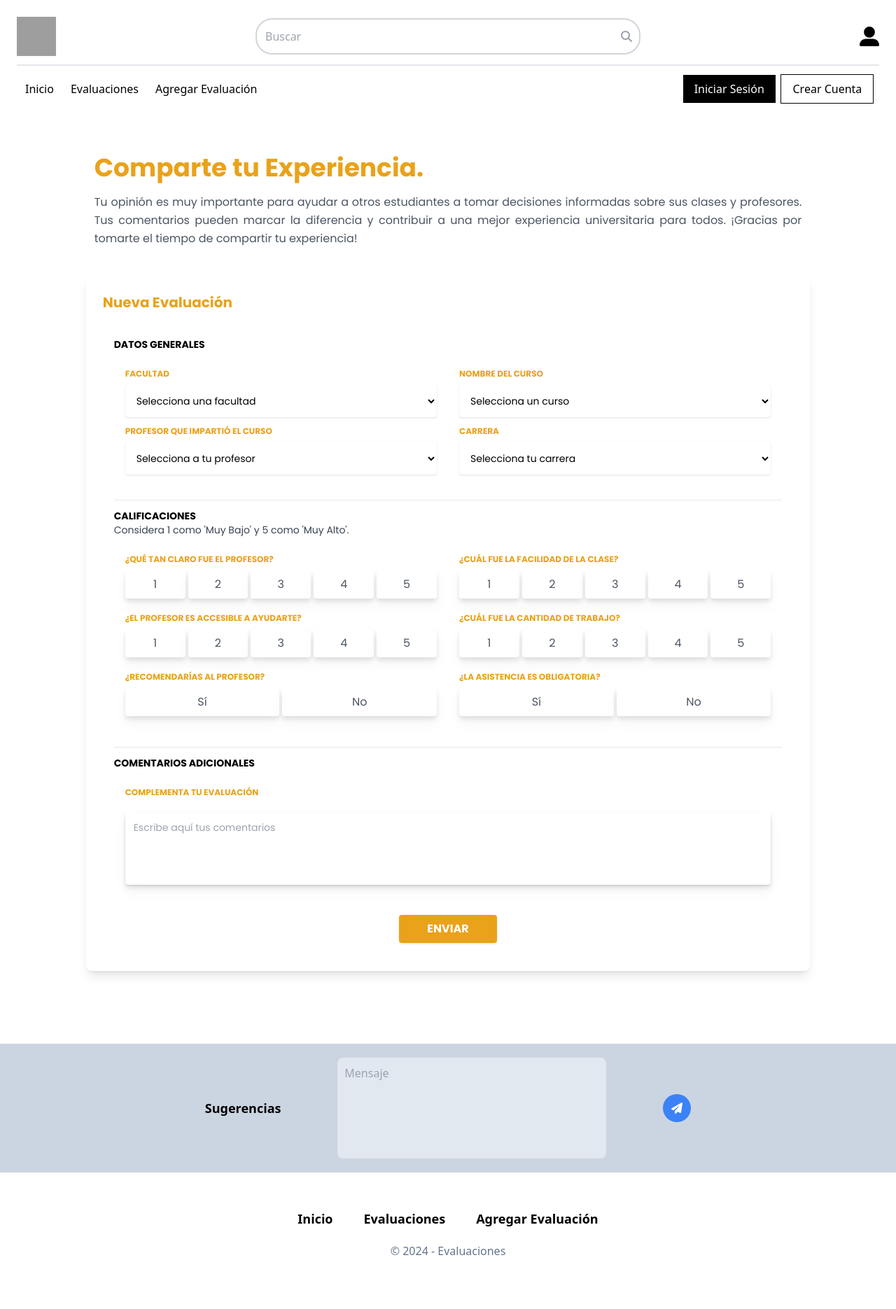
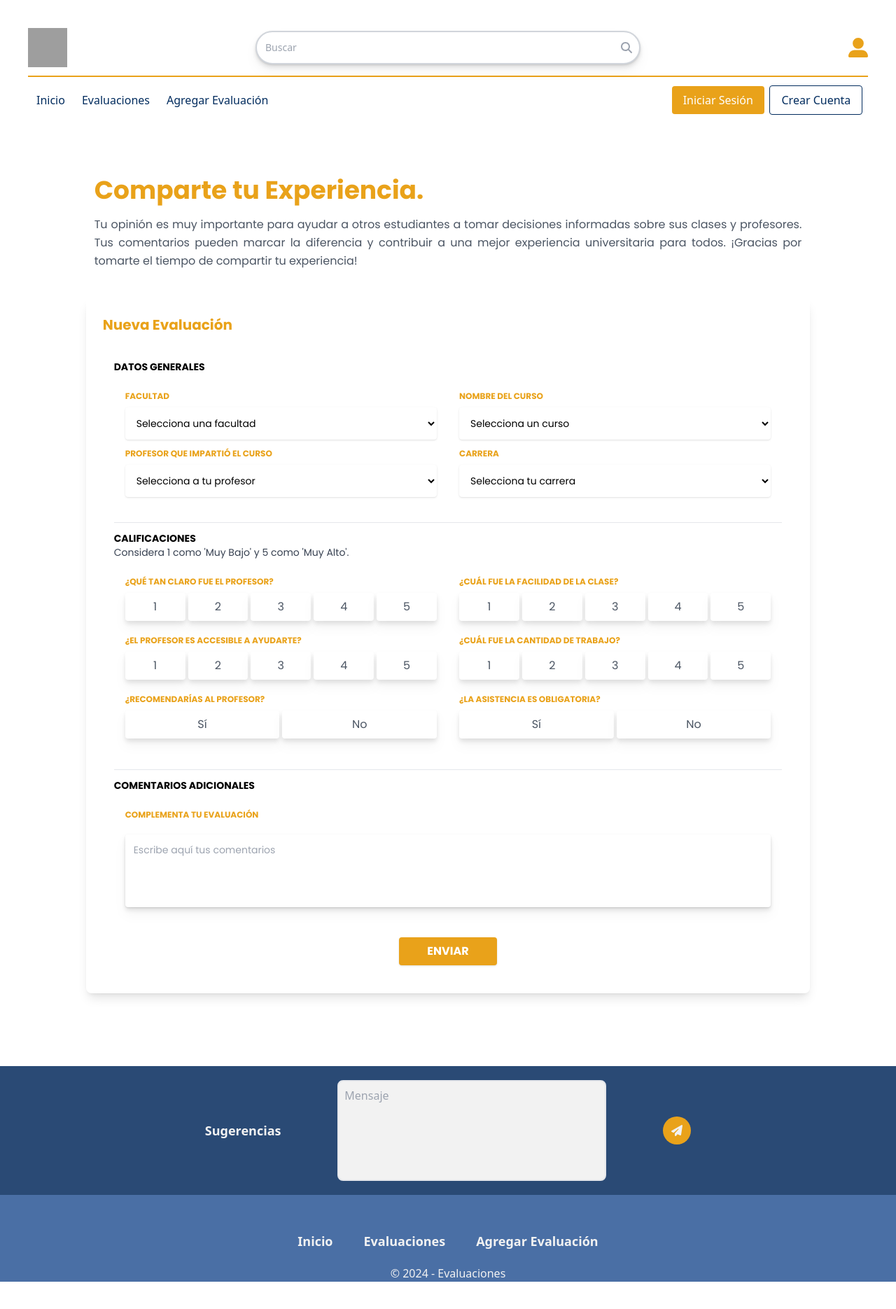
Before and after one commit to mierri/ProyectoDAW, a React (Vite) app: page /pages/evaluaciones/nuevo in a window 1280 px wide. Shown: the top 1870 px of the page at 70% size. After the commit the page ends 1831 px from the top, so only its background shows below. Built offline with nearby package versions, Linux system fonts and the light colour scheme; grey boxes are pictures that could not be loaded.

Commit message:
cambio de colores

```diff
--- a/src/home/ui/components/Footer.jsx
+++ b/src/home/ui/components/Footer.jsx
@@ -1,22 +1,21 @@
-import { Link } from "react-router-dom"
-import { FontAwesomeIcon } from "@fortawesome/react-fontawesome"
-import { faPaperPlane } from "@fortawesome/free-solid-svg-icons"
-import { useState } from "react"
+import { Link } from "react-router-dom";
+import { FontAwesomeIcon } from "@fortawesome/react-fontawesome";
+import { faPaperPlane } from "@fortawesome/free-solid-svg-icons";
+import { useState } from "react";
 
 export const Footer = () => {
-
   const [messageContent, setMessageContent] = useState('');
   const [placeholder, setPlaceholder] = useState('Mensaje');
   const [isSending, setIsSending] = useState(false);
 
-  const onChangeMessage = ( {target} ) => {
+  const onChangeMessage = ({ target }) => {
     const { value } = target;
     setMessageContent(value);
-  }
+  };
 
-  const onSubmitForm = ( event ) => {
+  const onSubmitForm = (event) => {
     event.preventDefault();
-    if ( messageContent.trim() === '' ) return;
+    if (messageContent.trim() === '') return;
 
     setIsSending(true);
     setPlaceholder('Ha sido enviado');
@@ -26,23 +25,22 @@ export const Footer = () => {
       setPlaceholder('Mensaje');
       setIsSending(false);
     }, 2000);
-
-  }
+  };
 
   return (
-    <footer className="min-h-[400px] mt-20">
-      <div className="mb-8 w-full p-5 flex flex-col items-center justify-center space-y-5 md:flex-row md:space-y-0 md:space-x-5 bg-slate-300">
+    <footer className="min-h-[300px] mt-20 bg-colorprimarylight text-colortertiary">
+      <div className="mb-8 w-full p-5 flex flex-col items-center justify-center space-y-5 md:flex-row md:space-y-0 md:space-x-5 bg-colorprimarydarklight">
         <form onSubmit={onSubmitForm} className="w-full md:max-w-[840px] flex flex-col md:flex-row justify-evenly items-center space-y-2 md:space-y-0 md:space-x-2">
           <label htmlFor="sugerencia" className="text-lg font-semibold">Sugerencias</label>
           <textarea
-            className="bg-slate-200 resize-none p-2 h-36 w-full md:w-96 border-2 rounded-lg"
+            className="bg-colortertiary resize-none p-2 h-36 w-full md:w-96 border-2 rounded-lg text-colorprimary"
             name="sugerencia"
             id="sugerencia"
             placeholder={placeholder}
             value={messageContent}
             onChange={onChangeMessage}
           ></textarea>
-          <button disabled={isSending} type="submit" className="bg-blue-500 text-white p-2 rounded-full h-[40px] w-[40px] flex items-center justify-center">
+          <button disabled={isSending} type="submit" className="bg-colorsecondary text-colortertiary p-2 rounded-full h-[40px] w-[40px] flex items-center justify-center hover:bg-colorsecondarydark">
             <FontAwesomeIcon icon={faPaperPlane} />
           </button>
         </form>
@@ -50,22 +48,22 @@ export const Footer = () => {
 
       <div className="w-full p-5 flex flex-col items-center justify-center space-y-5 md:flex-row md:space-y-0 md:space-x-5">
         <div>
-          <ul className="text-lg font-semibold flex flex-col md:flex-row [&>li>a]:px-3 [&>li>a]:py-1 [&>li>a]:text-black space-y-2 md:space-y-0 md:space-x-5">
+          <ul className="text-lg font-semibold flex flex-col md:flex-row [&>li>a]:px-3 [&>li>a]:py-1 [&>li>a]:text-colortertiary space-y-2 md:space-y-0 md:space-x-5">
             <li>
-              <Link to="/">Inicio</Link>
+              <Link to="/" className="hover:text-colorsecondarydark">Inicio</Link>
             </li>
             <li>
-              <Link to="/pages/evaluaciones">Evaluaciones</Link>
+              <Link to="/pages/evaluaciones" className="hover:text-colorsecondarydark">Evaluaciones</Link>
             </li>
             <li>
-              <Link to="/pages/evaluaciones/nuevo">Agregar Evaluación</Link>
+              <Link to="/pages/evaluaciones/nuevo" className="hover:text-colorsecondarydark">Agregar Evaluación</Link>
             </li>
           </ul>
         </div>
       </div>
       <div className="flex justify-center items-center">
-        <p className="text-center md:text-left text-slate-500">&copy;  {new Date().getFullYear()} - Evaluaciones</p>
+        <p className="text-center md:text-left text-colortertiary">&copy; {new Date().getFullYear()} - Evaluaciones</p>
       </div>
     </footer>
-  )
-}
+  );
+};
--- a/src/home/ui/components/NavbarDesktop.jsx
+++ b/src/home/ui/components/NavbarDesktop.jsx
@@ -3,10 +3,9 @@ import { FontAwesomeIcon } from "@fortawesome/react-fontawesome";
 import { faSearch, faUserAlt } from "@fortawesome/free-solid-svg-icons";
 
 export const NavbarDesktop = () => {
-
   return (
     <>
-      <div className="flex flex-wrap justify-center items-center">
+      <div className="flex flex-wrap justify-center items-center bg-white p-4">
         <div className="flex items-center flex-grow">
           <div className="flex flex-grow basis-0">
             <a href="/">
@@ -20,7 +19,11 @@ export const NavbarDesktop = () => {
               placeholder="Buscar"
               id="buscar"
               name="buscar"
-                    className="border-2 border-gray-300 p-3 w-[550px] rounded-3xl"
+              className="
+                border-2 border-gray-300 p-3 w-[550px] rounded-3xl
+                drop-shadow-lg placeholder-gray-400 text-gray-700 bg-white text-sm shadow
+                focus:outline-none focus:ring ease-linear transition-all duration-150
+              "
             />
             <span className="absolute right-3 top-1/2 transform -translate-y-1/2 text-gray-400">
               <FontAwesomeIcon icon={faSearch} />
@@ -28,25 +31,24 @@ export const NavbarDesktop = () => {
           </form>
 
           <div className="flex flex-grow basis-0 justify-end">
-                <FontAwesomeIcon icon={faUserAlt} className="h-7 w-7" />
+            <FontAwesomeIcon icon={faUserAlt} className="h-7 w-7 text-colorsecondary" />
           </div>
         </div>
 
-        <div className="flex items-center justify-between w-full border-t-2 border-solid border-x-slate-400 mt-3 pt-3">
-
-            <ul className="[&>li>a]:px-3 [&>li>a]:py-1 [&>li>a]:text-black flex">
+        <div className="flex items-center justify-between w-full border-t-2 border-solid border-colorsecondary mt-3 pt-3">
+          <ul className="[&>li>a]:px-3 [&>li>a]:py-1 [&>li>a]:text-colorprimary flex">
             <li>
-                    <Link to="/">
+              <Link to="/" className="hover:text-colorsecondarydark">
                 Inicio
               </Link>
             </li>
             <li>
-                    <Link  to="/pages/evaluaciones">
+              <Link to="/pages/evaluaciones" className="hover:text-colorsecondarydark">
                 Evaluaciones
               </Link>
             </li>
             <li>
-                    <Link to="/pages/evaluaciones/nuevo">
+              <Link to="/pages/evaluaciones/nuevo" className="hover:text-colorsecondarydark">
                 Agregar Evaluación
               </Link>
             </li>
@@ -54,8 +56,12 @@ export const NavbarDesktop = () => {
 
           <div className="w-full max-w-72">
             <div className="flex items-center justify-evenly">
-                    <Link className="btn__Black" to='/auth'>Iniciar Sesión</Link>
-                    <Link className="btn__white" to='/auth'>Crear Cuenta</Link>
+              <Link className="bg-colorsecondary text-white hover:bg-colorsecondarydark py-2 px-4 rounded" to='/auth'>
+                Iniciar Sesión
+              </Link>
+              <Link className="bg-white text-colorprimary border border-colorprimary hover:bg-gray-200 py-2 px-4 rounded" to='/auth'>
+                Crear Cuenta
+              </Link>
             </div>
           </div>
         </div>
--- a/src/home/ui/components/NavbarMobile.jsx
+++ b/src/home/ui/components/NavbarMobile.jsx
@@ -4,8 +4,7 @@ import { FontAwesomeIcon } from "@fortawesome/react-fontawesome";
 import { faSearch, faTimes, faUserAlt } from "@fortawesome/free-solid-svg-icons";
 import { BurgerIcon } from "../helpers/BurgerIcon";
 
-export const NavbarMobile = ( ) => {
-
+export const NavbarMobile = () => {
   const [clicked, setClicked] = useState(false);
 
   const handleNegativeClick = () => {
@@ -18,15 +17,15 @@ export const NavbarMobile = ( ) => {
 
   useEffect(() => {
     const handleResize = () => {
-            if(window.innerWidth > 768){
+      if (window.innerWidth > 768) {
         setClicked(false);
       }
     };
 
-        window.addEventListener('resize', handleResize);
+    window.addEventListener("resize", handleResize);
     handleResize();
 
-        return () => window.removeEventListener('resize', handleResize);
+    return () => window.removeEventListener("resize", handleResize);
   }, []);
 
   useEffect(() => {
@@ -41,12 +40,11 @@ export const NavbarMobile = ( ) => {
     };
     window.addEventListener("click", handleClickNotModal);
     return () => window.removeEventListener("click", handleClickNotModal);
-    }, [])
-
+  }, []);
 
   return (
     <>
-      <div className="flex flex-wrap">
+      <div className="flex flex-wrap bg-white p-4">
         <div className="flex items-center flex-grow">
           <a href="/">
             <img src="/logoProyecto.ico" alt="logo" className="h-14 w-14" />
@@ -57,14 +55,18 @@ export const NavbarMobile = ( ) => {
           <BurgerIcon clicked={clicked} handleClick={handleClick} />
         </div>
 
-        <div className="w-full border-t-2 border-solid border-x-slate-400 mt-3">
+        <div className="w-full border-t-2 border-solid border-colorsecondary mt-3">
           <form className="mt-4 relative">
             <input
               type="text"
               placeholder="Buscar"
               id="buscar"
               name="buscar"
-              className="border-2 border-gray-300 p-3 w-full rounded-3xl"
+              className="
+                border-2 border-gray-300 p-3 w-full rounded-3xl
+                drop-shadow-lg placeholder-gray-400 text-gray-700 bg-white text-sm
+                shadow focus:outline-none focus:ring ease-linear transition-all duration-150
+              "
             />
             <span className="absolute right-3 top-1/2 transform -translate-y-1/2 text-gray-400">
               <FontAwesomeIcon icon={faSearch} />
@@ -73,7 +75,7 @@ export const NavbarMobile = ( ) => {
         </div>
       </div>
 
-      <div className={`menu__modal ${clicked ? 'active' : '' } p-5`} id="menu__modal">
+      <div className={`menu__modal ${clicked ? 'active' : ''} p-5 bg-white`} id="menu__modal">
         <div className="flex flex-wrap">
           <div className="flex items-center flex-grow">
             <a href="/">
@@ -85,29 +87,45 @@ export const NavbarMobile = ( ) => {
             <FontAwesomeIcon
               icon={faTimes}
               size="3x"
-              className="text-blue-700"
+              className="text-colorprimary"
               onClick={handleClick}
             />
           </div>
         </div>
 
         <div className="mt-2">
-          <ul className="[&>li>a]:px-3 [&>li>a]:py-1 [&>li>a]:text-black nav__li hActive block space-y-4">
-            <li><Link onClick={handleNegativeClick} to="/">Inicio</Link></li>
-            <li><Link onClick={handleNegativeClick} to="/pages/evaluaciones">Evaluaciones</Link></li>
-            <li><Link onClick={handleNegativeClick} to="/pages/evaluaciones/nuevo">Agregar Evaluación</Link></li>
+          <ul className="[&>li>a]:px-3 [&>li>a]:py-1 [&>li>a]:text-colorprimary nav__li hActive block space-y-4">
+            <li>
+              <Link onClick={handleNegativeClick} to="/">
+                Inicio
+              </Link>
+            </li>
+            <li>
+              <Link onClick={handleNegativeClick} to="/pages/evaluaciones">
+                Evaluaciones
+              </Link>
+            </li>
+            <li>
+              <Link onClick={handleNegativeClick} to="/pages/evaluaciones/nuevo">
+                Agregar Evaluación
+              </Link>
+            </li>
           </ul>
 
           <div className="mt-10 flex items-center justify-center">
             <div className="flex items-center justify-evenly flex-wrap w-full max-w-sm">
-              <Link className="btn__Black mt-5" to='/auth'>Iniciar Sesión</Link>
-              <Link className="btn__white mt-5" to='/auth'>Crear Cuenta</Link>
+              <Link className="bg-colorsecondary text-colortertiary hover:bg-colorsecondarydark py-2 px-4 rounded mt-5" to='/auth'>
+                Iniciar Sesión
+              </Link>
+              <Link className="bg-colortertiary text-colorprimary border border-colorprimary hover:bg-gray-200 py-2 px-4 rounded mt-5" to='/auth'>
+                Crear Cuenta
+              </Link>
             </div>
           </div>
         </div>
 
         <div className="flex justify-end mt-8">
-            <FontAwesomeIcon icon={faUserAlt} className="h-7 w-7" />
+          <FontAwesomeIcon icon={faUserAlt} className="h-7 w-7 text-colorprimary" />
         </div>
       </div>
     </>
--- a/src/styles.css
+++ b/src/styles.css
@@ -15,7 +15,7 @@ Globales
 :root {
     --color-primary: #022C5E; /* Azul */
     --color-primary-dark: #011A3E; /* Azul oscuro para hover */
-    --color-secondary: #C68F33; /* Dorado */
+    --color-secondary: #E9A21A; /* Dorado */
     --color-secondary-dark: #8A5E22; /* Dorado oscuro para hover */
     --color-tertiary: #F2F2F2; /* Blanco */
     --color-accent: #4CAF50; /* Verde */
@@ -94,7 +94,7 @@ Header
 
 .menu__modal {
     position: absolute;
-    background-color: #a09c9c;
+    background-color: var(--color-secondary);
     max-width: 300px;
     min-height: 400px;
     width: 100%;
```
Also changed, not shown: tailwind.config.js (+8 -1 lines). Lines whose indentation alone changed are shown as unchanged.
